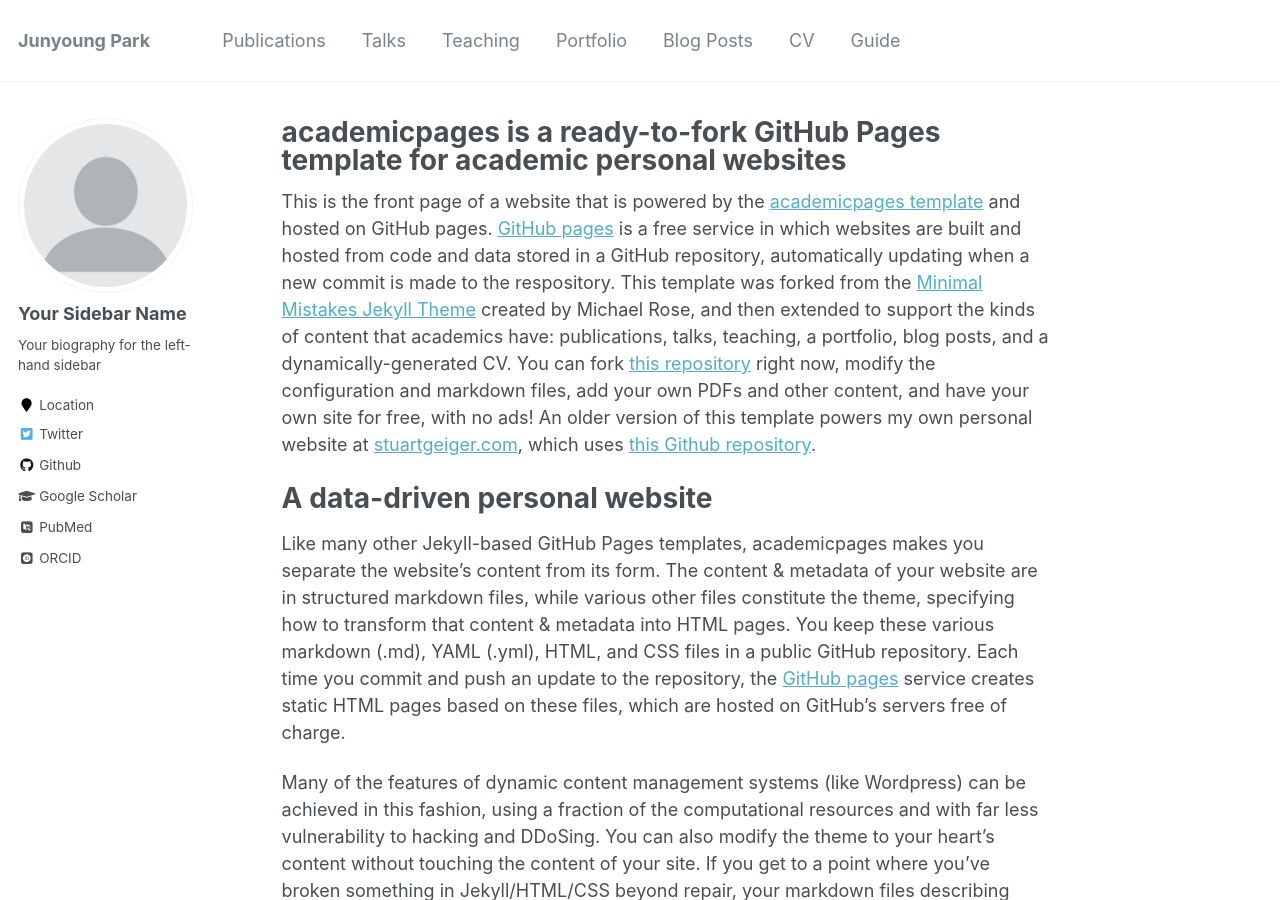
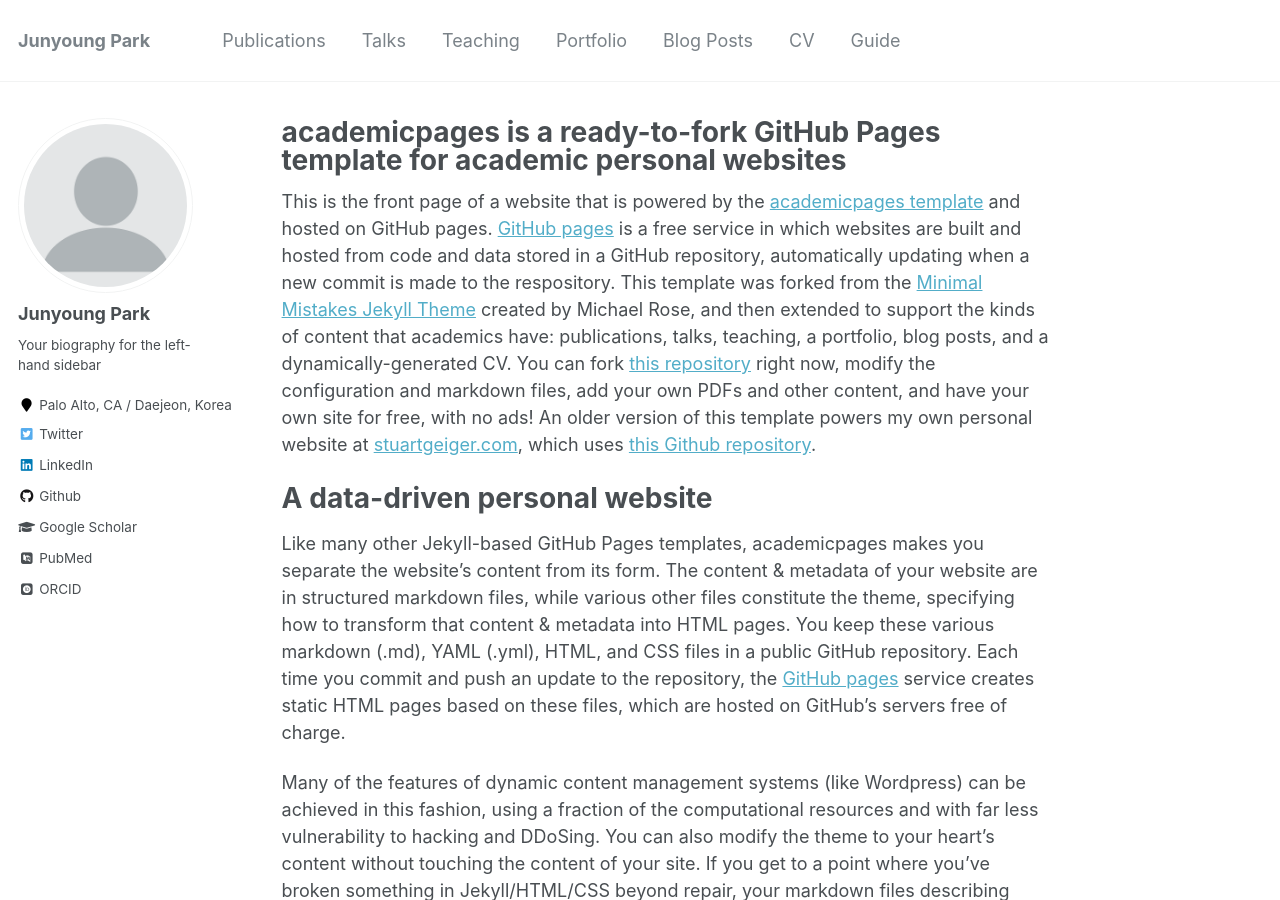
Before and after one commit to Junyoungpark/_junyoungpark.github.io, a Jekyll site: the page built from _pages/about.md, in a window 1280 px wide and 900 px high. Built offline with Jekyll 4.4.1, drawn with Linux system fonts in a browser that asks for light colours; some web fonts are replaced.

```diff
--- a/_config.yml
+++ b/_config.yml
@@ -80,13 +80,13 @@ analytics:
 
 # Site Author
 author:
-  name             : "Your Sidebar Name"
+  name             : "Junyoung Park"
   avatar           : "profile.png"
   bio              : "Your biography for the left-hand sidebar"
-  location         : "Location"
+  location         : "Palo Alto, CA / Daejeon, Korea"
   employer         :
   pubmed           : "https://www.ncbi.nlm.nih.gov/pubmed/?term=john+snow"
-  googlescholar    : "http://yourfullgooglescholarurl.com"
+  googlescholar    : "https://scholar.google.com/citations?user=az8czv8AAAAJ"
   email            :
   researchgate     :  # example: "https://www.researchgate.net/profile/yourprofile"
   uri              :
@@ -96,14 +96,14 @@ author:
   flickr           :
   facebook         :
   foursquare       :
-  github           : "academicpages"
+  github           : "junyoungpark"
   google_plus      :
   keybase          :
   instagram        :
   impactstory      : #"https://profiles.impactstory.org/u/xxxx-xxxx-xxxx-xxxx"
   lastfm           :
-  linkedin         :
-  orcid            : "http://orcid.org/yourorcidurl"
+  linkedin         : "junyoungpark0"
+  orcid            : "https://orcid.org/my-orcid?orcid=0000-0002-6778-7632"
   pinterest        :
   soundcloud       :
   stackoverflow    : # http://stackoverflow.com/users/123456/username
```
Also changed, not shown: 1 other file.
